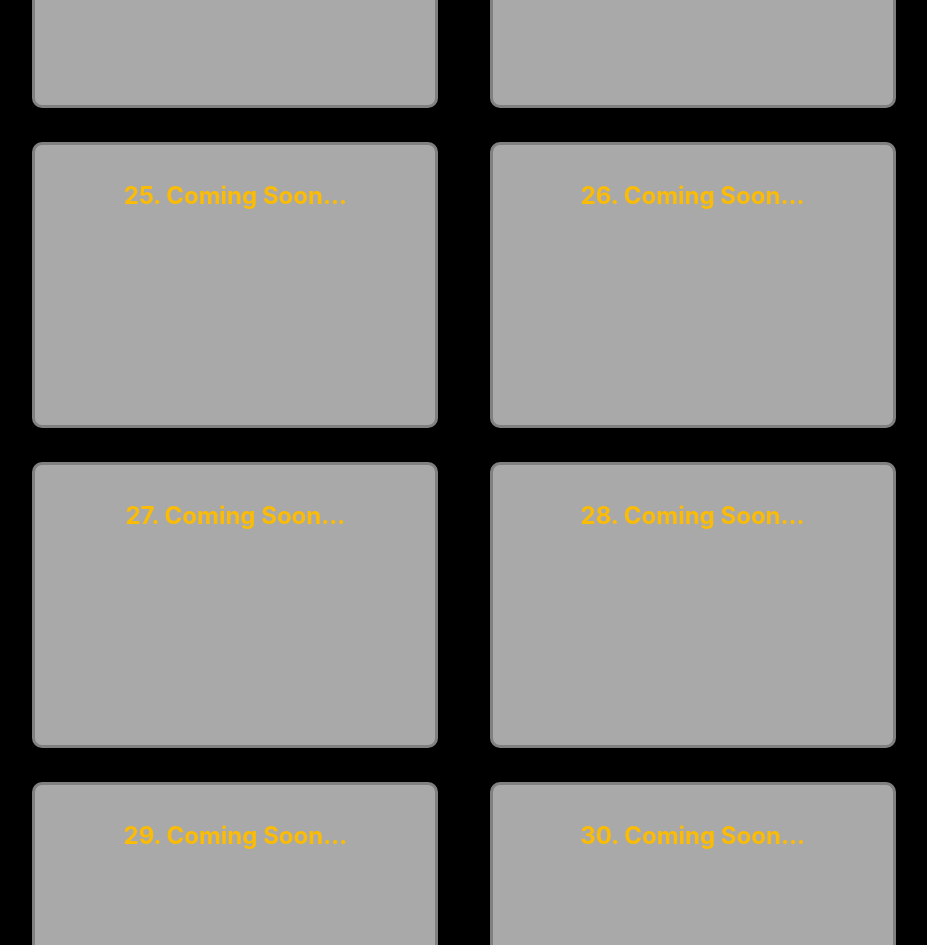
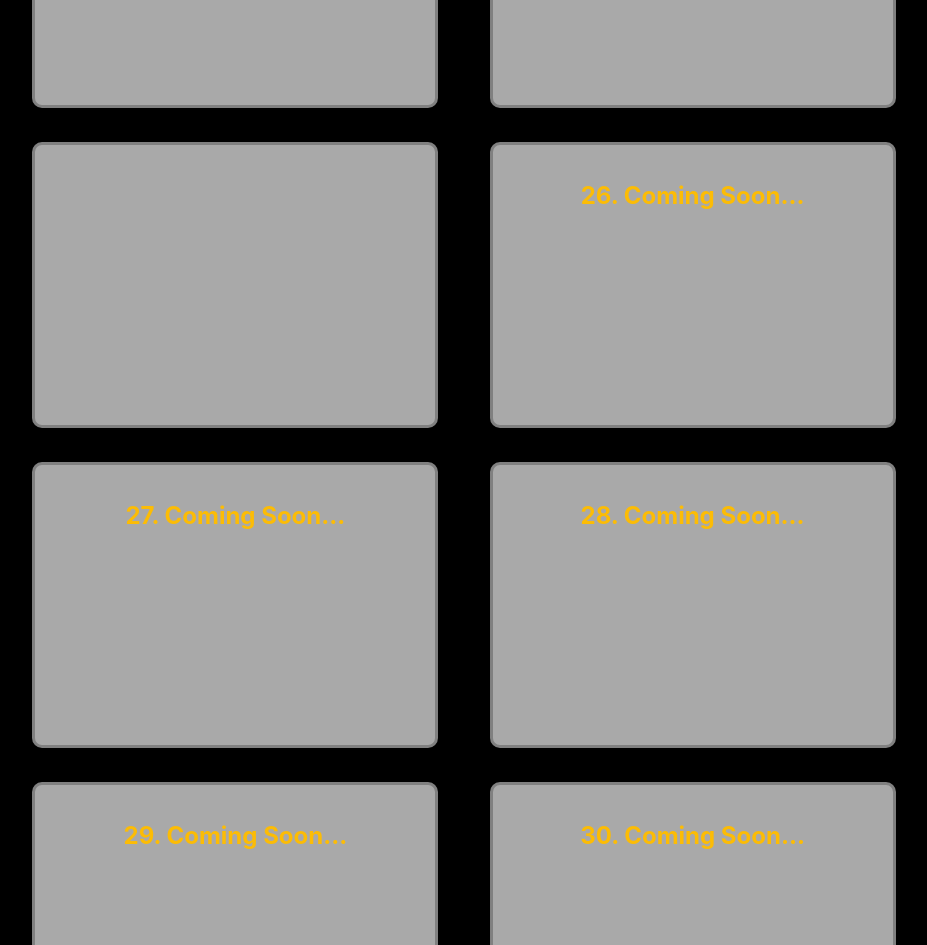
Before and after one commit to Ibrahim-Mohamed1/30-Apps-in-30-Days, a React (Create React App) app: page / in a window 1280 px wide. Shown: the part 3900-4845 px from the top of the page, without its empty margins (176-1103 px from the left). Built offline with nearby package versions, Linux system fonts and the light colour scheme.

Commit message:
app 25 added

```diff
--- a/src/Home.js
+++ b/src/Home.js
@@ -348,13 +348,15 @@ const Home = () => {
                     </div>
                 </div>
                 <div className="project25" style={{ cursor: "pointer", backgroundSize: "cover", backgroundRepeat: "no-repeat", height: "vh" }}>
-                    <div className='middle'>
-                        <a href="/">
+                    <div className='middle1'>
+                        <a href="http://app-25-of-30.surge.sh/">
                             <div className='projectInfo' style={{ marginTop: "-1.5em" }}>
-                                <h2 className="nav" style={{ color: "#fcbc05", padding: "2%" }}>25. Coming Soon...</h2>
+                                <h2 className="nav" style={{ color: "#fcbc05", padding: "2%" }}>25. Domain Finder</h2>
                                 <h4>
+                                Simple app that checks the availability of a users desired domain.
                                 </h4>
-                                <p style={{ color: "lime", padding: "5%", margin: 0 }}></p>
+                                <p style={{ color: "lime", padding: "5%", margin: 0 }}>avaScript, React, JSX, Axios, Domain API, HTML, & CSS.</p>
+                                <p style={{ margin: 0, marginRight: 5 }}>Made: 05/8/2019</p>
                             </div>
                         </a>
                     </div>
```
